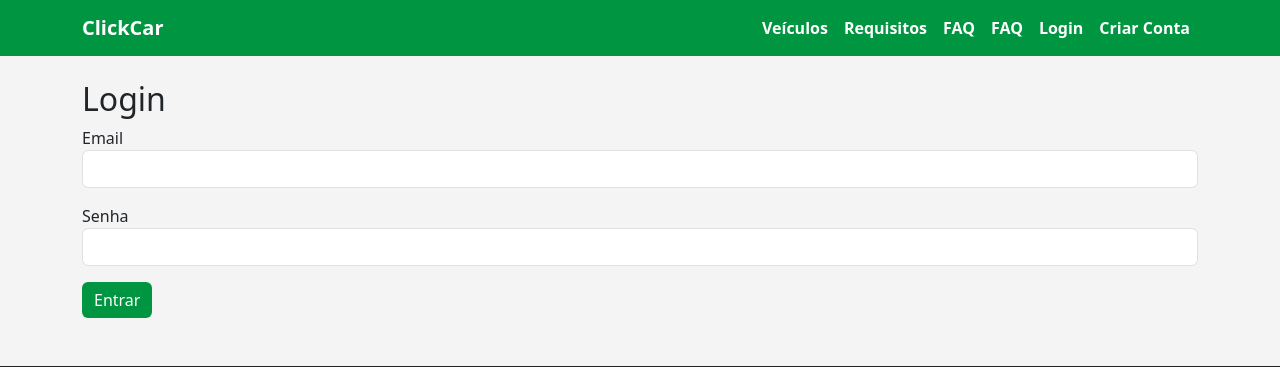
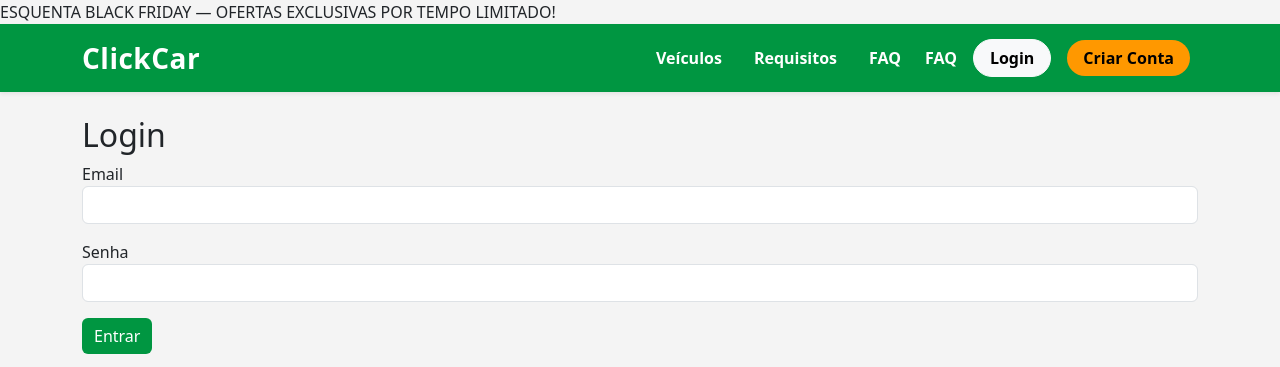
Before and after one commit to locacao-4bimestre/clickcar, a Flask app: a page that uses templates/base.html in a window 1280 px wide. Shown: the top 367 px of the page. Run offline with Flask 3, Linux system fonts and the light colour scheme; parts of the project's set-up code (start-up, migrations or seed data) failed here and were passed over.

Commit message:
novos modelos

```diff
--- a/static/css/style.css
+++ b/static/css/style.css
@@ -48,7 +48,7 @@
 }
 .icon-circle i {
     font-size: 26px;
-    color: #ffb100;
+    color: #ff9800;
 }
 
 .testimonial-card {
@@ -65,6 +65,7 @@
     border: none;
 }
 
+<<<<<<< Updated upstream
 
 /*
 flash messages:
@@ -112,3 +113,44 @@
         transform: translateY(0);
     }
 }
+=======
+.promo-bar {
+    width: 100%;
+    background: #000;
+    color: #fff;
+    font-weight: 500;
+    text-align: center;
+    padding: 10px 0;
+    letter-spacing: .8px;
+    border-bottom: 4px solid #ff9800;
+    font-size: 15px;
+}
+.main-nav {
+    background-color: #009641;
+    padding: 12px 0;
+}
+
+.navbar-brand {
+    color: #fff !important;
+    font-weight: 800;
+    letter-spacing: .5px;
+}
+
+
+.nav-prof {
+    color: #fff !important;
+    font-weight: 600;
+    position: relative;
+}
+
+
+
+.navbar .btn {
+    transition: .2s;
+}
+
+.navbar .btn:hover {
+    transform: translateY(-2px);
+    box-shadow: 0 4px 10px rgba(0,0,0,0.2);
+}
+>>>>>>> Stashed changes
--- a/templates/base.html
+++ b/templates/base.html
@@ -60,27 +60,36 @@
 
 <body>
 
-<nav class="navbar navbar-expand-lg">
+<div class="promo-bar">
+    ESQUENTA BLACK FRIDAY — OFERTAS EXCLUSIVAS POR TEMPO LIMITADO!
+</div>
+
+<nav class="navbar navbar-expand-lg main-nav shadow-sm">
     <div class="container">
-        <a class="navbar-brand" href="{{ url_for('main.index') }}">ClickCar</a>
+
+        <!-- LOGO -->
+        <a class="navbar-brand fs-3 fw-bold" href="{{ url_for('main.index') }}">
+            Click<span class="highlight">Car</span>
+        </a>
 
         <button class="navbar-toggler bg-light" type="button" data-bs-toggle="collapse" data-bs-target="#menu">
             <span class="navbar-toggler-icon"></span>
         </button>
 
         <div class="collapse navbar-collapse" id="menu">
-            <ul class="navbar-nav ms-auto">
 
-                <li class="nav-item">
-                    <a class="nav-link" href="{{ url_for('main.listar_veiculos') }}">Veículos</a>
+            <ul class="navbar-nav ms-auto align-items-center">
+
+                <li class="nav-item mx-2">
+                    <a class="nav-link nav-prof" href="{{ url_for('main.listar_veiculos') }}">Veículos</a>
                 </li>
 
-                <li class="nav-item">
-                    <a class="nav-link" href="{{ url_for('main.requisitos') }}">Requisitos</a>
+                <li class="nav-item mx-2">
+                    <a class="nav-link nav-prof" href="{{ url_for('main.requisitos') }}">Requisitos</a>
                 </li>
 
-                <li class="nav-item">
-                    <a class="nav-link" href="{{ url_for('main.faq') }}">FAQ</a>
+                <li class="nav-item mx-2">
+                    <a class="nav-link nav-prof" href="{{ url_for('main.faq') }}">FAQ</a>
                 </li>
                 <li class="nav-item">
                     <a class="nav-link" href="{{ url_for('main.faq') }}">FAQ</a>
@@ -89,40 +98,47 @@
                 {% if current_user.is_authenticated %}
 
                     {% if current_user.perfil.nome_perfil == 'Cliente' %}
-                        <li class="nav-item">
-                            <a class="nav-link" href="{{ url_for('main.customer_dashboard') }}">Minha Área</a>
+                    <li class="nav-item mx-2">
+                        <a class="btn btn-light rounded-pill px-3 fw-semibold" href="{{ url_for('main.customer_dashboard') }}">
+                            Minha Área
+                        </a>
                     </li>
+                    {% endif %}
 
-                    {% elif current_user.perfil.nome_perfil == 'Admin' %}
-                        <li class="nav-item dropdown">
-                            <a class="nav-link dropdown-toggle" href="#" role="button" data-bs-toggle="dropdown">
+                    {% if current_user.perfil.nome_perfil == 'Admin' %}
+                    <li class="nav-item dropdown mx-2">
+                        <a class="nav-link dropdown-toggle nav-prof" href="#" role="button" data-bs-toggle="dropdown">
                             Admin
                         </a>
                         <ul class="dropdown-menu">
-                                <li><a class="dropdown-item" href="{{ url_for('main.admin_listar_veiculos') }}">Gerenciar Veículos</a></li>
-                                <li><a class="dropdown-item" href="{{ url_for('main.admin_listar_tipos') }}">Tipos de Veículo</a></li>
+                            <li><a class="dropdown-item" href="{{ url_for('main.admin_listar_veiculos') }}">Veículos</a></li>
+                            <li><a class="dropdown-item" href="{{ url_for('main.novo_tipo') }}">Tipos</a></li>
                             <li><a class="dropdown-item" href="{{ url_for('main.admin_listar_clientes') }}">Clientes</a></li>
                         </ul>
                     </li>
                     {% endif %}
 
-                    <li class="nav-item">
-                        <a class="nav-link" href="{{ url_for('main.logout') }}">Sair</a>
+                    <li class="nav-item mx-2">
+                        <a class="btn btn-outline-light rounded-pill px-3 fw-semibold" href="{{ url_for('main.logout') }}">
+                            Sair
+                        </a>
                     </li>
 
                 {% else %}
-
-                    <li class="nav-item">
-                        <a class="nav-link" href="{{ url_for('main.login') }}">Login</a>
+                    <li class="nav-item mx-2">
+                        <a class="btn btn-light rounded-pill px-3 fw-semibold" href="{{ url_for('main.login') }}">
+                            Login
+                        </a>
                     </li>
 
-                    <li class="nav-item">
-                        <a class="nav-link" href="{{ url_for('main.register') }}">Criar Conta</a>
+                    <li class="nav-item mx-2">
+                        <a class="btn btn-warning rounded-pill px-3 fw-semibold" href="{{ url_for('main.register') }}">
+                            Criar Conta
+                        </a>
                     </li>
+                {% endif %}
+            </ul>
 
-                {% endif %}
-
-            </ul>
         </div>
     </div>
 </nav>
```
Also changed, not shown: static/uploads/kwid1.webp (added), static/uploads/kwid2.webp (added), static/uploads/minicooper1.avif (added), static/uploads/minicooper2.webp (added), static/uploads/mustang1.jpg (added). Lines whose indentation alone changed are shown as unchanged.
